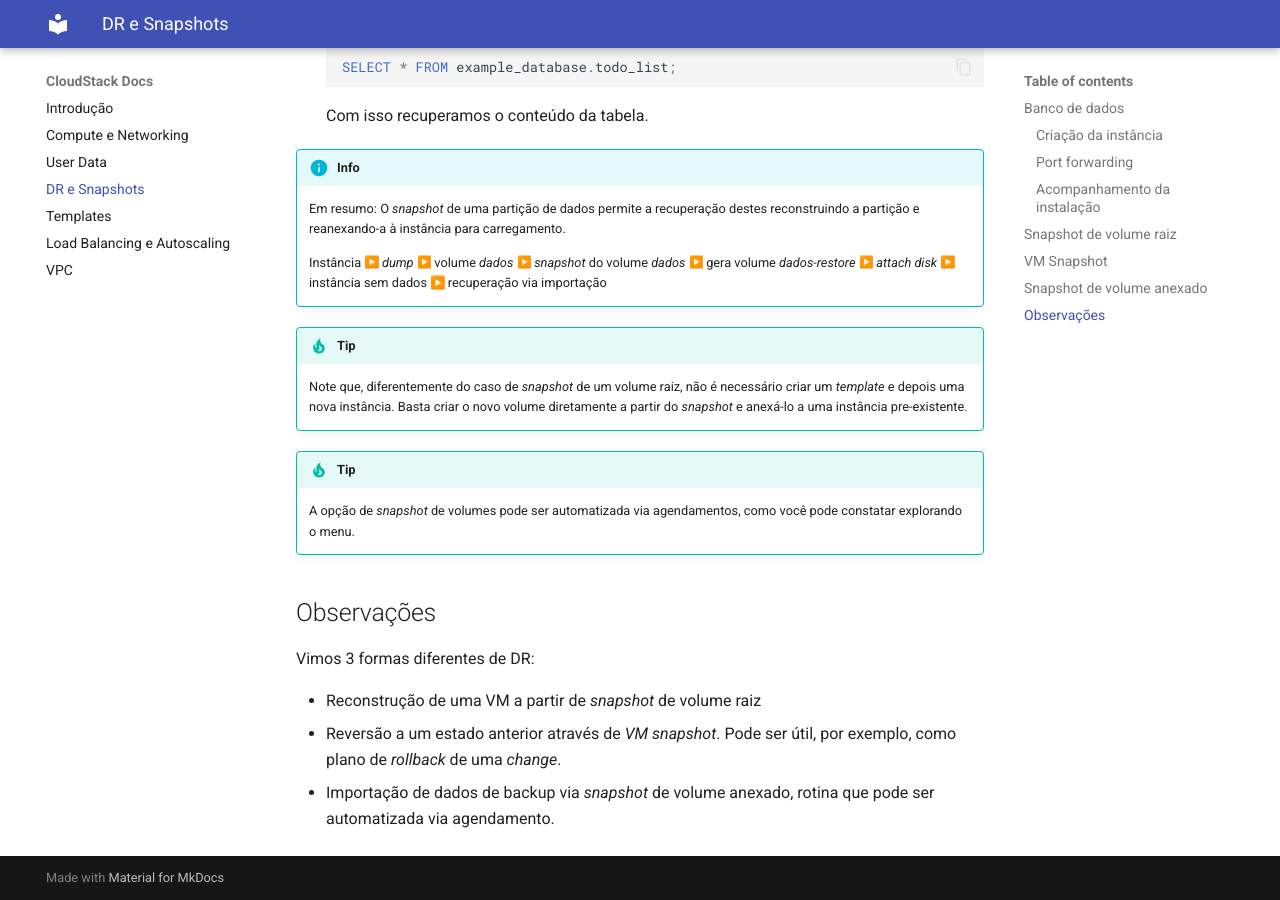
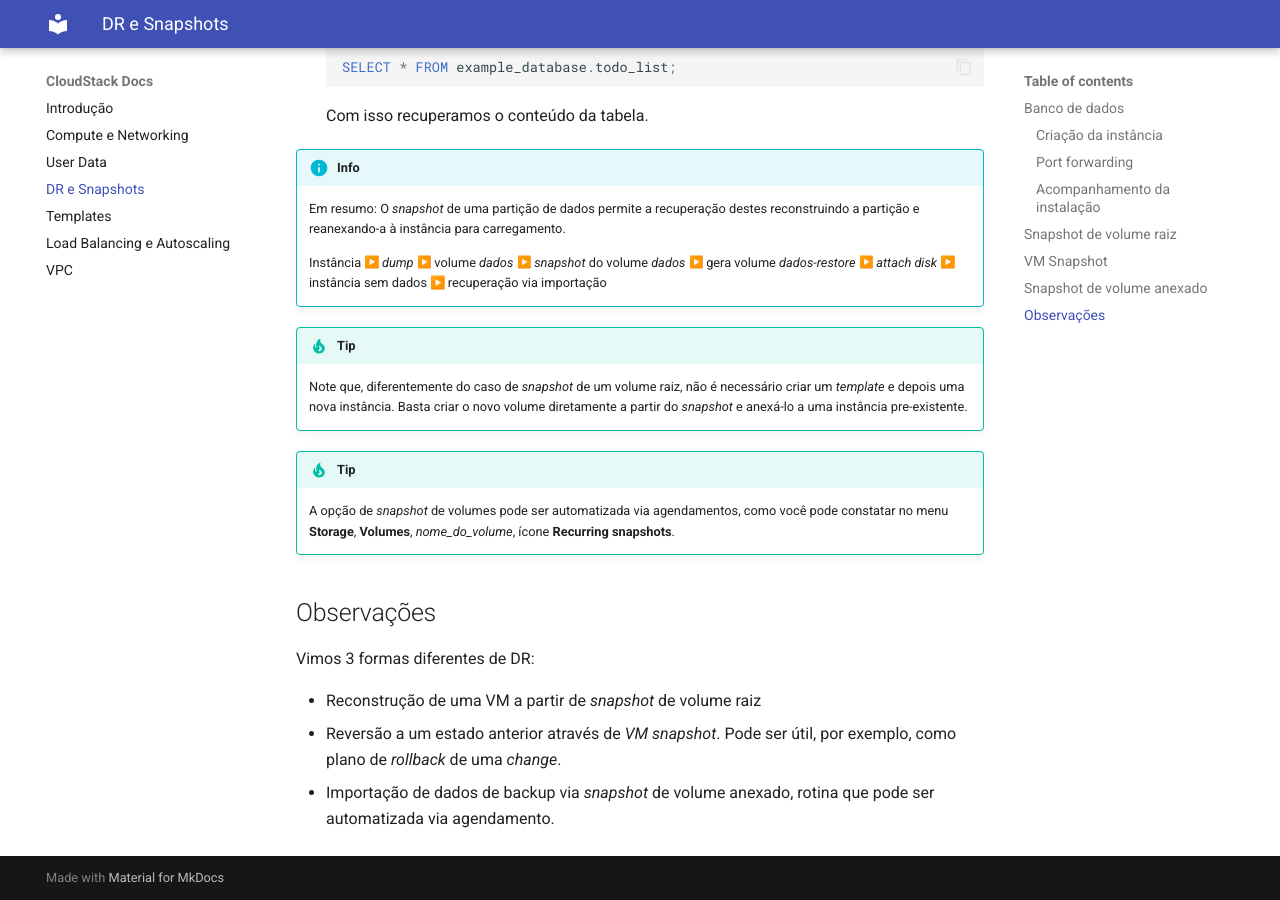
Before and after one commit to gmautner/cloudstack-docs, an MkDocs documentation site: the page built from docs/snapshots.md, in a window 1280 px wide and 900 px high, scrolled down 15693 px. Built offline with MkDocs 1.6.1 and Material for MkDocs 9.7.7, drawn with Linux system fonts in a browser that asks for light colours; emoji names are drawn with the system emoji font.

Commit message:
recurring snapshots

```diff
--- a/docs/snapshots.md
+++ b/docs/snapshots.md
@@ -305,7 +305,7 @@ Com isso recuperamos o conteúdo da tabela.
     Note que, diferentemente do caso de _snapshot_ de um volume raiz, não é necessário criar um _template_ e depois uma nova instância. Basta criar o novo volume diretamente a partir do _snapshot_ e anexá-lo a uma instância pre-existente.
 
 !!! Tip
-    A opção de _snapshot_ de volumes pode ser automatizada via agendamentos, como você pode constatar explorando o menu.
+    A opção de _snapshot_ de volumes pode ser automatizada via agendamentos, como você pode constatar no menu __Storage__, __Volumes__, _nome_do_volume_, ícone __Recurring snapshots__.
 
 ## Observações
 
```
